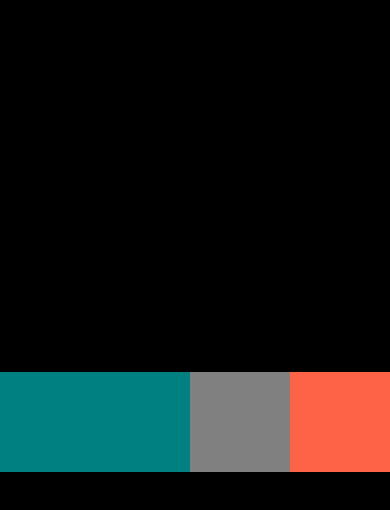
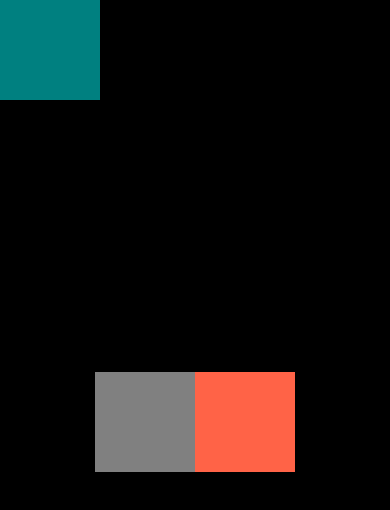
Before and after one commit to crzyzenn/SellIt, a React Native app: screen / in a window 390 px wide. Shown: the top 510 px of the page. Built offline with nearby package versions, Linux system fonts and the light colour scheme.

Commit message:
Relative and absolute positioning

```diff
--- a/App.js
+++ b/App.js
@@ -27,10 +27,11 @@ export default function App() {
       <View
         style={{
           backgroundColor: 'teal',
-          width: 400,
-          // flexShrink: 1, // shrink this item so that other items may fit in the layout
-          flex: -1, // negative -> flex shrink positive -> flex grow
+          width: 100,
           height: 100,
+          position: 'absolute',
+          top: 0,
+          left: 0,
         }}
       />
       <View style={{ backgroundColor: 'gray', width: 100, height: 100 }} />
```
